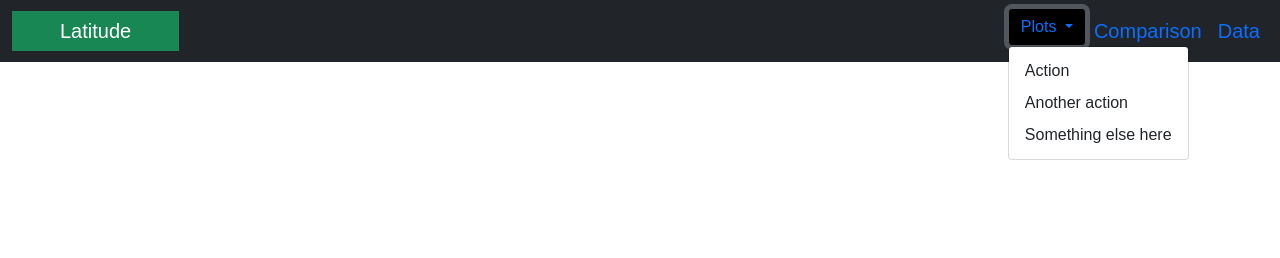
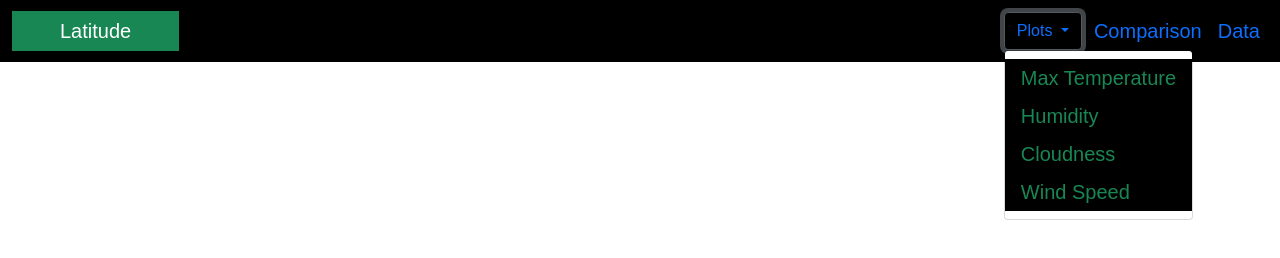
Before and after one commit to pandeysudip/Web-Visualization-Dashboard, a plain HTML site: page index.html in a window 1280 px wide. Both pictures are taken after a click on the button "Plots". Drawn offline with nearby package versions, Linux system fonts and the light colour scheme.

Commit message:
updatind index.html file

```diff
--- a/index.html
+++ b/index.html
@@ -10,7 +10,7 @@
     </head>
     <body>
         <!--navbar-->
-        <nav class="navbar navbar-expand-lg bg-dark navbar-dark fixed-top">
+        <nav class="navbar navbar-expand-lg bg-black navbar-dark fixed-top">
             <div class="container">
                 <a href="" class="navbar-brand bg-success px-5">Latitude</a>
             </div>
@@ -26,14 +26,15 @@
               <div class="collapse navbar-collapse" id="navmenu">
                     <ul class="navbar-nav ms-auto" >
                         <li>
-                            <div class="dropdown show">
+                            <div class="dropdown show p-1">
                                 <a class="btn btn-secondary bg-black dropdown-toggle lead text-primary" href="#plot" role="button" id="dropdownMenuLink" data-toggle="dropdown" aria-haspopup="true" aria-expanded="false">
                                   Plots
                                 </a>
                                 <div class="dropdown-menu" aria-labelledby="dropdownMenuLink">
-                                  <a class="dropdown-item" href="#">Action</a>
-                                  <a class="dropdown-item" href="#">Another action</a>
-                                  <a class="dropdown-item" href="#">Something else here</a>
+                                  <a class="dropdown-item lead text-success bg-black" href="#">Max Temperature</a>
+                                  <a class="dropdown-item lead text-success bg-black" href="#">Humidity</a>
+                                  <a class="dropdown-item lead text-success bg-black" href="#">Cloudness</a>
+                                  <a class="dropdown-item lead text-success bg-black" href="#">Wind Speed</a>
                                 </div>
                             </div>
                         </li>
@@ -47,6 +48,15 @@
               </div>
             </div>
         </nav>
+        <!--Home-->
+
+        <!--Temperature-->
+        <!--Humidity-->
+        <!--Cloudness-->
+        <!--Wind Speed-->
+        <!--Comparision-->
+        <!--Data-->
+        <script src="https://cdn.jsdelivr.net/npm/bootstrap@5.1.3/dist/js/bootstrap.bundle.min.js" integrity="sha384-ka7Sk0Gln4gmtz2MlQnikT1wXgYsOg+OMhuP+IlRH9sENBO0LRn5q+8nbTov4+1p" crossorigin="anonymous"></script>
         <script src="https://code.jquery.com/jquery-3.2.1.slim.min.js" integrity="sha384-KJ3o2DKtIkvYIK3UENzmM7KCkRr/rE9/Qpg6aAZGJwFDMVNA/GpGFF93hXpG5KkN" crossorigin="anonymous"></script>
         <script src="https://cdnjs.cloudflare.com/ajax/libs/popper.js/1.12.9/umd/popper.min.js" integrity="sha384-ApNbgh9B+Y1QKtv3Rn7W3mgPxhU9K/ScQsAP7hUibX39j7fakFPskvXusvfa0b4Q" crossorigin="anonymous"></script>
         <script src="https://maxcdn.bootstrapcdn.com/bootstrap/4.0.0/js/bootstrap.min.js" integrity="sha384-JZR6Spejh4U02d8jOt6vLEHfe/JQGiRRSQQxSfFWpi1MquVdAyjUar5+76PVCmYl" crossorigin="anonymous"></script>
```
